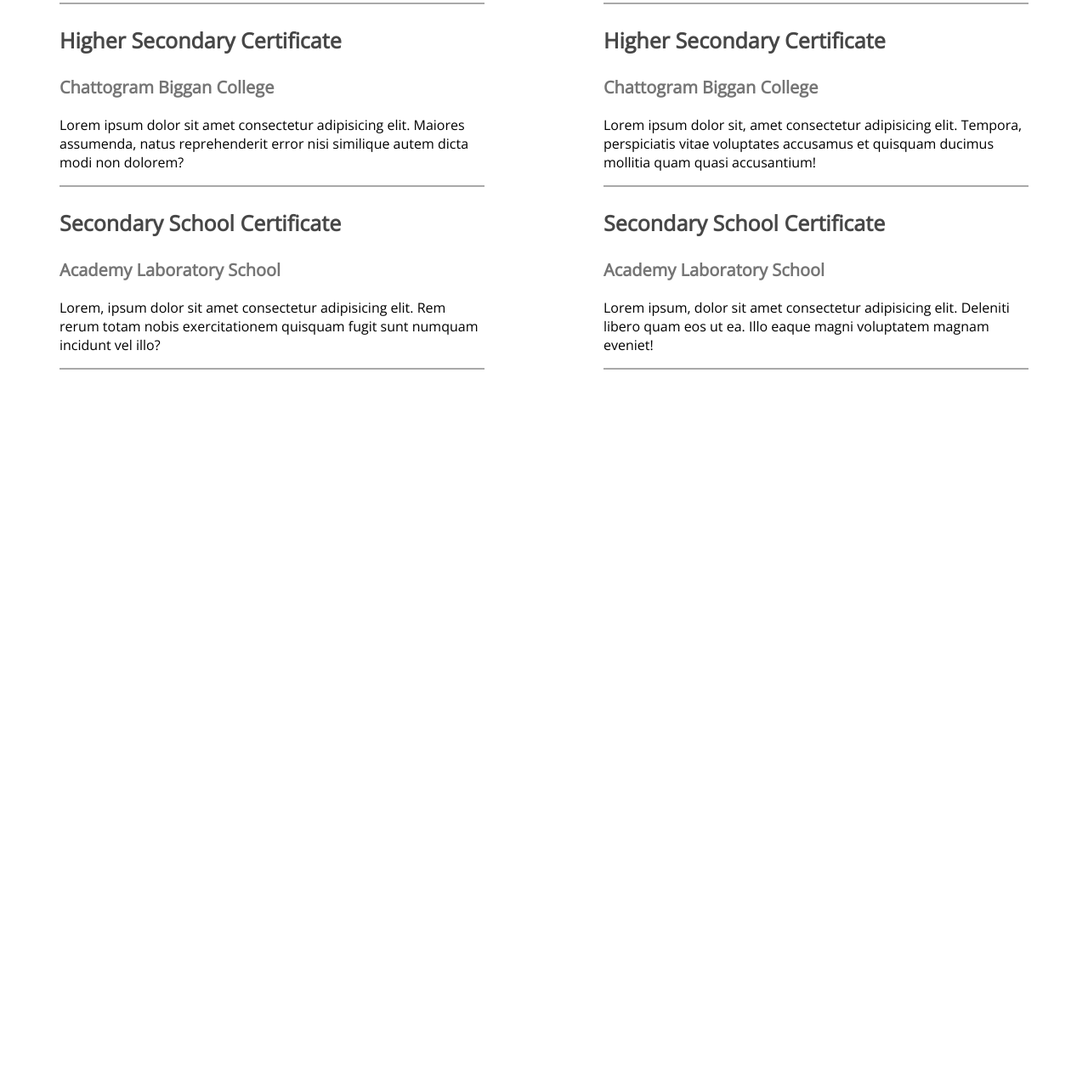
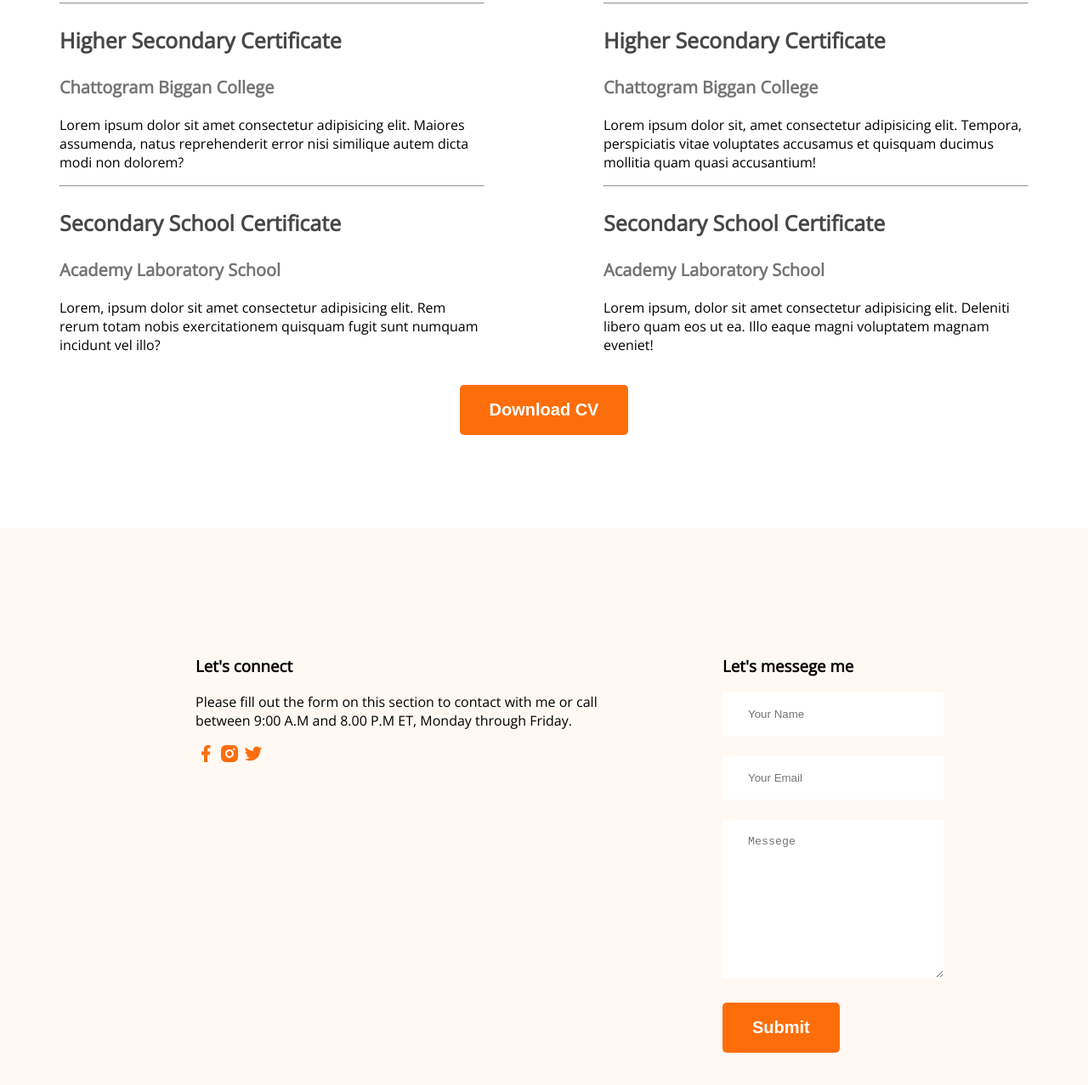
Before and after one commit to minhajul9/minhaj-portfolio, a plain HTML site: page index.html in a window 1280 px wide. Shown: the part 2758-4035 px from the top of the page at 85% size. Before the commit the page ends 3193 px from the top, so only its background shows below. Drawn offline with nearby package versions, Linux system fonts and the light colour scheme.

Commit message:
design ready

```diff
--- a/index.html
+++ b/index.html
@@ -106,7 +106,7 @@
         <!-- resume section -->
         <section class="resume">
             <h3 class="section-title">Summary of My Resume</h3>
-            <div class="resume-part">
+            <div class="resume-part" >
                 <div>
                     <p class="resume-row-title">My Education</p>
                     <div class="resume-part-rows">
@@ -114,11 +114,13 @@
                         <p class="organization">Port City International University</p>
                         <p class="cgpa">I have completed my Bachelor degree from Port City International University in Computer Science And Engineering.</p>
                     </div>
+                    <hr>
                     <div class="resume-part-rows">
                         <p class="degree">Higher Secondary Certificate</p>
                         <p class="organization">Chattogram Biggan College</p>
                         <p class="cgpa">Lorem ipsum dolor sit amet consectetur adipisicing elit. Maiores assumenda, natus reprehenderit error nisi similique autem dicta modi non dolorem?</p>
                     </div>
+                    <hr>
                     <div class="resume-part-rows">
                         <p class="degree">Secondary School Certificate</p>
                         <p class="organization">Academy Laboratory School</p>
@@ -133,11 +135,13 @@
                         <p class="organization">YGEN Engineering Ltd.</p>
                         <p class="cgpa">YGEN Engineering Ltd. is a construction company. This company is involved with many mega projects. I worked there as an intern.</p>
                     </div>
+                    <hr>
                     <div class="resume-part-rows">
                         <p class="degree">Higher Secondary Certificate</p>
                         <p class="organization">Chattogram Biggan College</p>
                         <p class="cgpa">Lorem ipsum dolor sit, amet consectetur adipisicing elit. Tempora, perspiciatis vitae voluptates accusamus et quisquam ducimus mollitia quam quasi accusantium!</p>
                     </div>
+                    <hr>
                     <div class="resume-part-rows">
                         <p class="degree">Secondary School Certificate</p>
                         <p class="organization">Academy Laboratory School</p>
@@ -145,13 +149,34 @@
                     </div>
                 </div>
             </div>
-            <div class="resume-part"></div>
+            <div class="resume-btn"><button class="btn-hire">Download CV</button></div>
 
         </section>
-
     </main>
     <footer>
+        <div class="social-media">
+            <h3>Let's connect</h3>
+            <p class="contact-description">Please fill out the form on this section to contact with me or call between 9:00 A.M and 8.00 P.M ET, Monday through Friday.</p>
 
+            <a href="">
+                <img src="images/icons/facebook.png" alt="">
+            </a>
+            <a href="">
+                <img src="images/icons/insta.png" alt="">
+            </a>
+            <a href="">
+                <img src="images/icons/twitter.png" alt="">
+            </a>
+        </div>
+        <div class="form">
+            <h3>Let's messege me</h3>
+            <form>
+                <input type="text" name="" id="" placeholder="Your Name"><br>
+                <input type="email" name="" id="" placeholder="Your Email"><br>
+                <textarea name="" id="" cols="30" rows="10" placeholder="Messege"></textarea><br>
+            </form>
+            <button class="btn-hire">Submit</button>
+        </div>
     </footer>
 
 </body>
--- a/styles/style.css
+++ b/styles/style.css
@@ -165,6 +165,39 @@
 }
 
 .resume-part-rows{
-    border-bottom: 2px solid darkgray;
     width: 500px;
 }
+
+.resume-btn{
+    margin-top: 20px;
+    text-align: center;
+    margin-bottom: 110px;
+}
+
+/* Main section ended here */
+
+
+/* footer section starts here  */
+
+footer{
+    display: flex;
+    justify-content: center;
+    gap: 120px;
+    background-color: #FFF8F3;
+    padding: 130px 230px;
+}
+
+.form input, textarea{
+    margin-bottom: 24px;
+    border: 0;
+    width: 100%;
+    padding: 18px 30px;
+}
+
+.contact-description{
+    width: 500px;
+}
+
+footer a{
+    text-decoration: none;
+}
```
